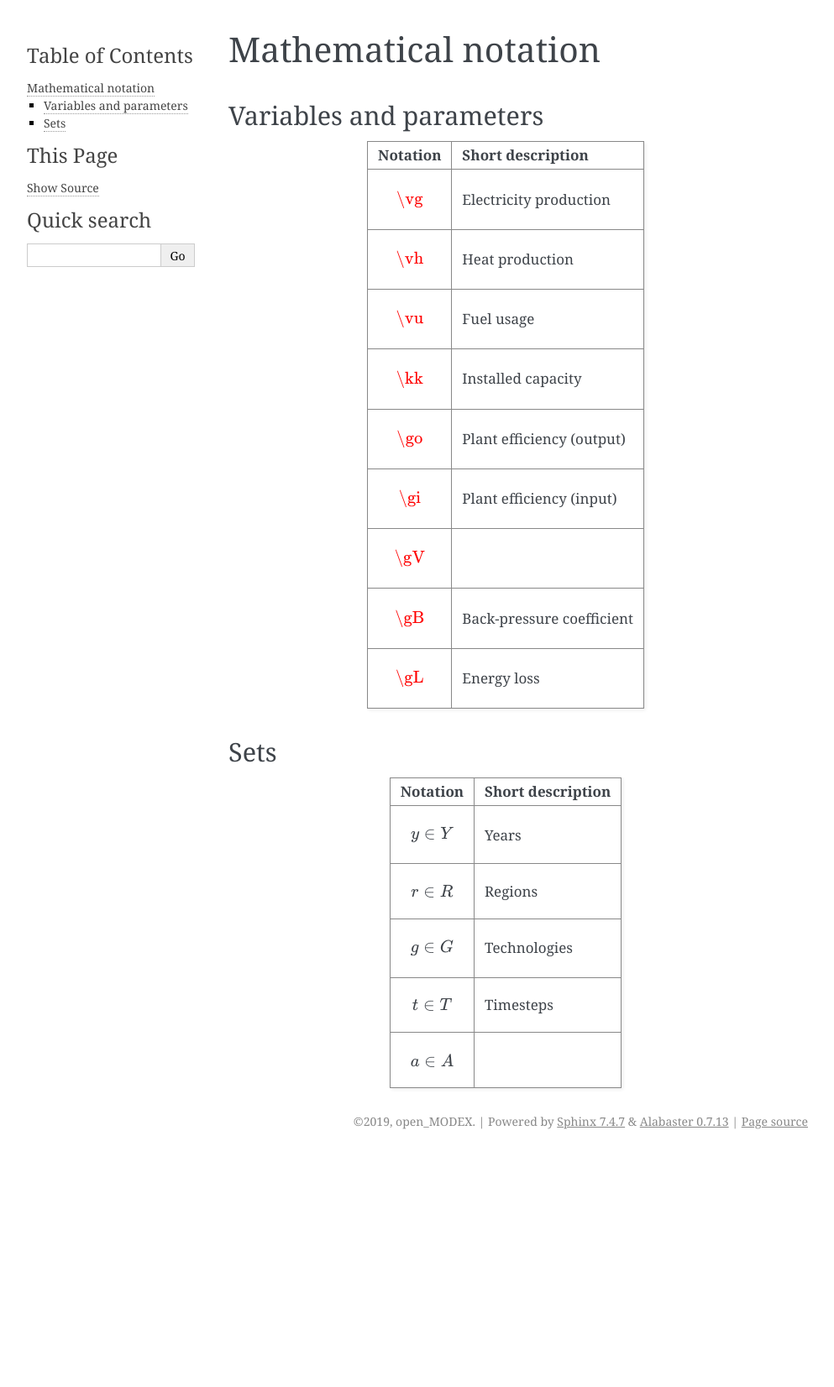
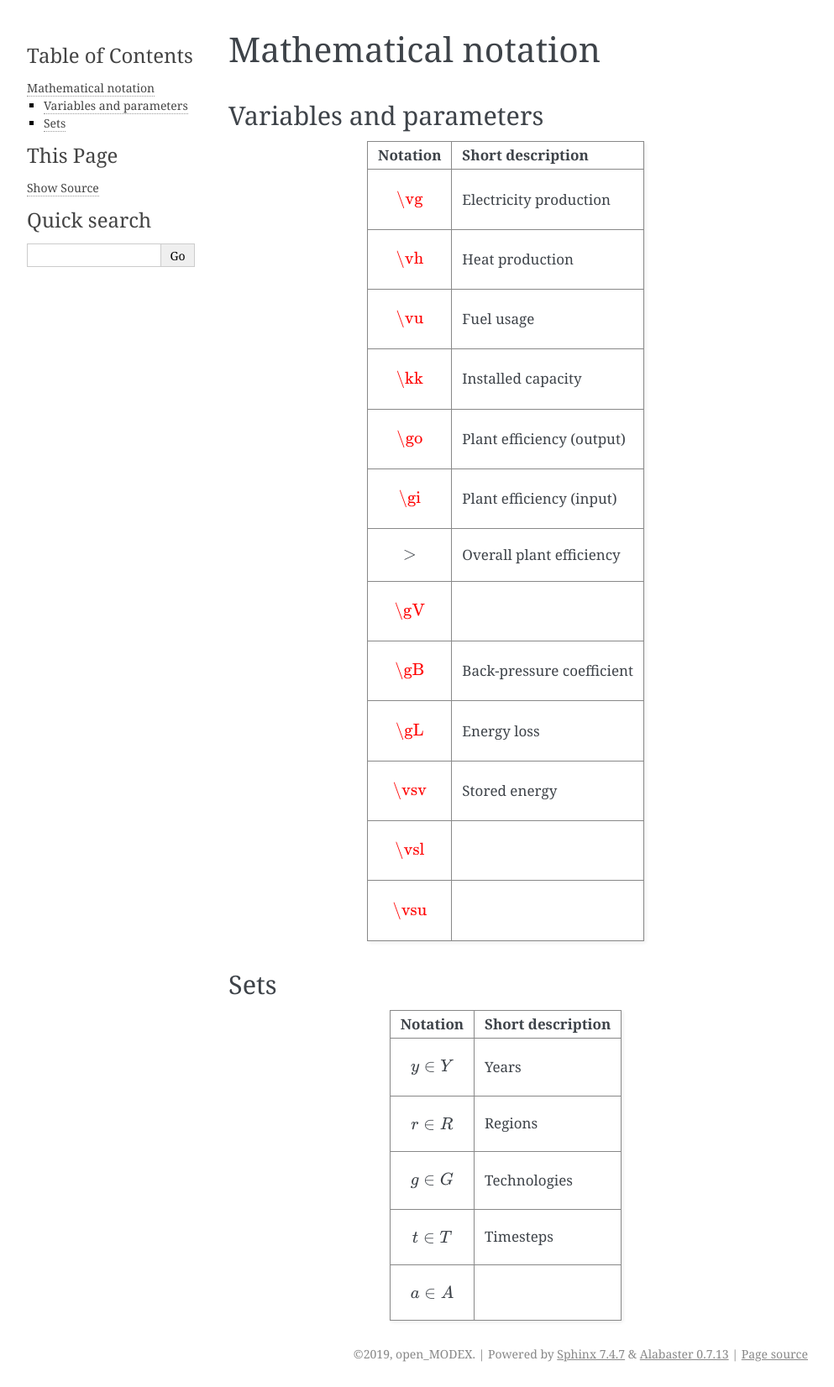
Before and after one commit to open-modex/mathematical-documentation, a Sphinx documentation site: the page built from doc/source/notation.rst, in a window 1280 px wide. Shown: the whole page at 84% size, without its empty margins (148-1141 px from the left). Built offline with Sphinx 7.4.7, drawn with Linux system fonts in a browser that asks for light colours; before the commit the page ends 1375 px from its top, so only the background shows below that.

Commit message:
Extend substitution of parameters and variables

```diff
--- a/doc/source/frameworks/technologies.rst
+++ b/doc/source/frameworks/technologies.rst
@@ -132,7 +132,7 @@ Balmorel
 The necessary equation for this technology is:
 
 .. math::
-	& v^{sto,vol}_{y,a,g,t+1} = v^{sto,vol}_{y,a,g,t}\cdot \gamma^{total,gen}_{g} + v^{sto,load}_{y,a,g,t}\cdot \gi_{g} - \vg_{y,a,g,t} \cdot \go_{g}
+	& \vsv_{y,a,g,t+1} = \vsv_{y,a,g,t}\cdot \gt_{g} + \vsl_{y,a,g,t}\cdot \gi_{g} - \vg_{y,a,g,t} \cdot \go_{g}
 
 	& \forall y \in Y, a\in A, g\in G, t\in T
 
@@ -146,11 +146,11 @@ urbs
 GENeSYS-MOD
 '''''''''''
 
-Do I understand it correct with Balmorel that v^{sto,vol} refers to the amount of energy in a storage at a given time? Then I will use it this way here as well.
+Do I understand it correct with Balmorel that \vsv refers to the amount of energy in a storage at a given time? Then I will use it this way here as well.
 
 .. math::
 
-    &v^{sto,vol}_{g,r,t,y} = v^{sto,vol}_{g,r,t-1,y} + v^{sto,load}_{g,r,t-1,y}\cdot \gamma^{in}_{g,y} - \frac{v^{sto,unload}_{g,r,t-1,y}}{\gamma^{in}_{g,y}} \quad \forall g \in G, r \in R, t \in T, y \in Y\\
+    &\vsv_{g,r,t,y} = \vsv_{g,r,t-1,y} + \vsl_{g,r,t-1,y}\cdot \gamma^{in}_{g,y} - \frac{\vsu_{g,r,t-1,y}}{\gamma^{in}_{g,y}} \quad \forall g \in G, r \in R, t \in T, y \in Y\\
 
 
 
--- a/doc/source/macros.rst
+++ b/doc/source/macros.rst
@@ -6,9 +6,13 @@
 .. |kk| mathmacro:: \kappa^{capa}
 .. |go| mathmacro:: \gamma^{out,gen}
 .. |gi| mathmacro:: \gamma^{in,gen}
+.. |gt| mathmacro:: \gamma^{total,gen}
 .. |gV| mathmacro:: \gamma^{CV}
 .. |gB| mathmacro:: \gamma^{CB}
 .. |gL| mathmacro:: \gamma^{loss,con}
+.. |vsv| mathmacro:: v^{sto,vol}
+.. |vsl| mathmacro:: v^{sto,load}
+.. |vsu| mathmacro:: v^{sto,unload}
 
 .. Additional substitutions
 .. |yrgt| mathmacro:: \forall y \in Y, r \in R, g \in G, t \in T
--- a/doc/source/notation.rst
+++ b/doc/source/notation.rst
@@ -21,11 +21,19 @@ Variables and parameters
 +--------------------------+--------------------------------+
 | .. math:: \gi            | Plant efficiency (input)       |
 +--------------------------+--------------------------------+
+| .. math:: \gt            | Overall plant efficiency       |
++--------------------------+--------------------------------+
 | .. math:: \gV            |                                |
 +--------------------------+--------------------------------+
 | .. math:: \gB            | Back-pressure coefficient      |
 +--------------------------+--------------------------------+
 | .. math:: \gL            | Energy loss                    |
++--------------------------+--------------------------------+
+| .. math:: \vsv           | Stored energy                  |
++--------------------------+--------------------------------+
+| .. math:: \vsl           |                                |
++--------------------------+--------------------------------+
+| .. math:: \vsu           |                                |
 +--------------------------+--------------------------------+
 
 Sets
```
